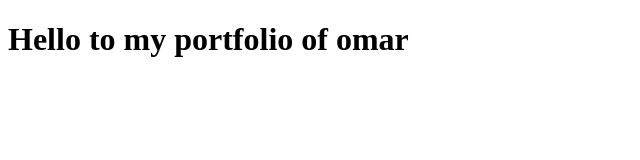
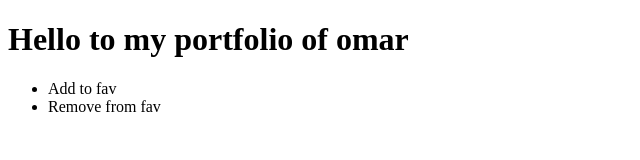
Before and after one commit to OmarMosleh/portfolio-demo, a plain HTML site: page index.html in a window 1280 px wide. Shown: the whole page, without its empty margins (0-640 px from the left). Drawn offline with Linux system fonts and the light colour scheme.

Commit message:
adding html

```diff
--- a/index.html
+++ b/index.html
@@ -7,5 +7,9 @@
   </head>
   <body>
     <h1>Hello to my portfolio of omar</h1>
+    <ul>
+        <li>Add to fav</li>
+        <li>Remove from fav</li>
+    </ul>
   </body>
 </html>
```
